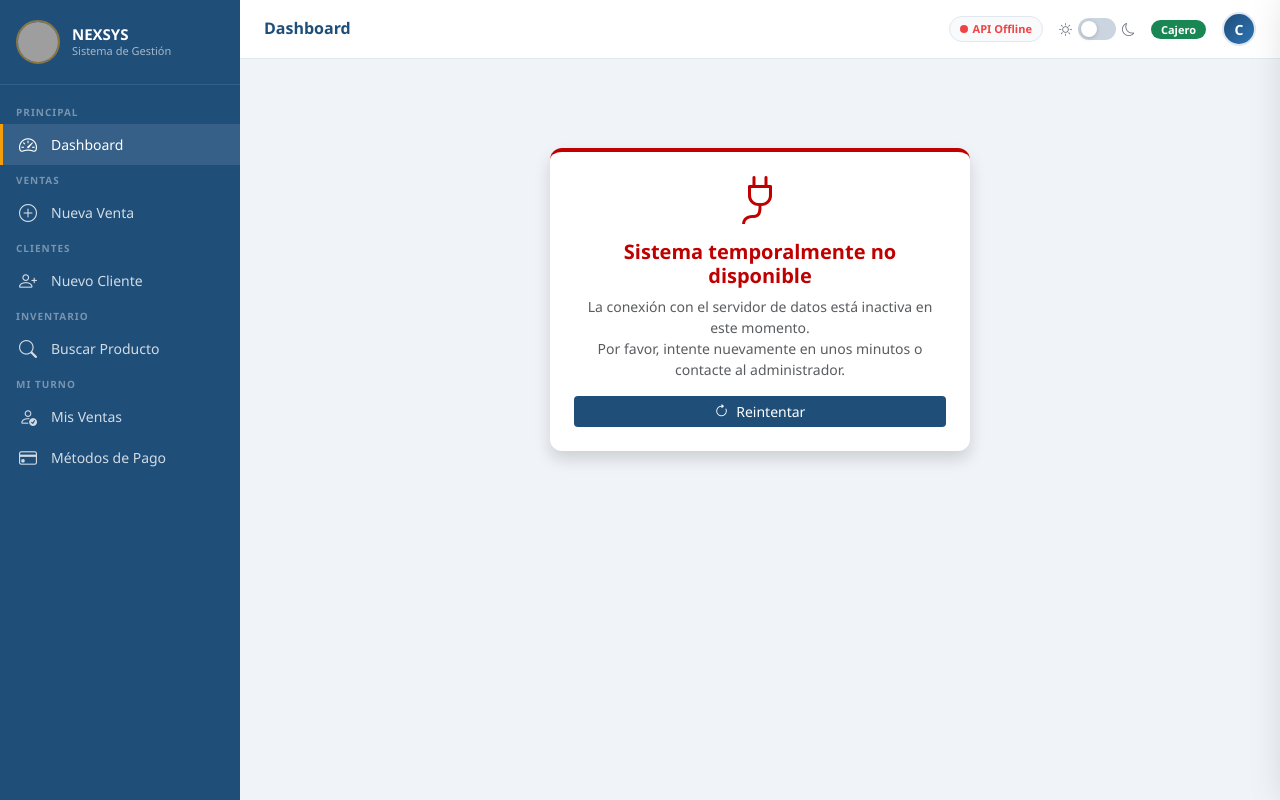
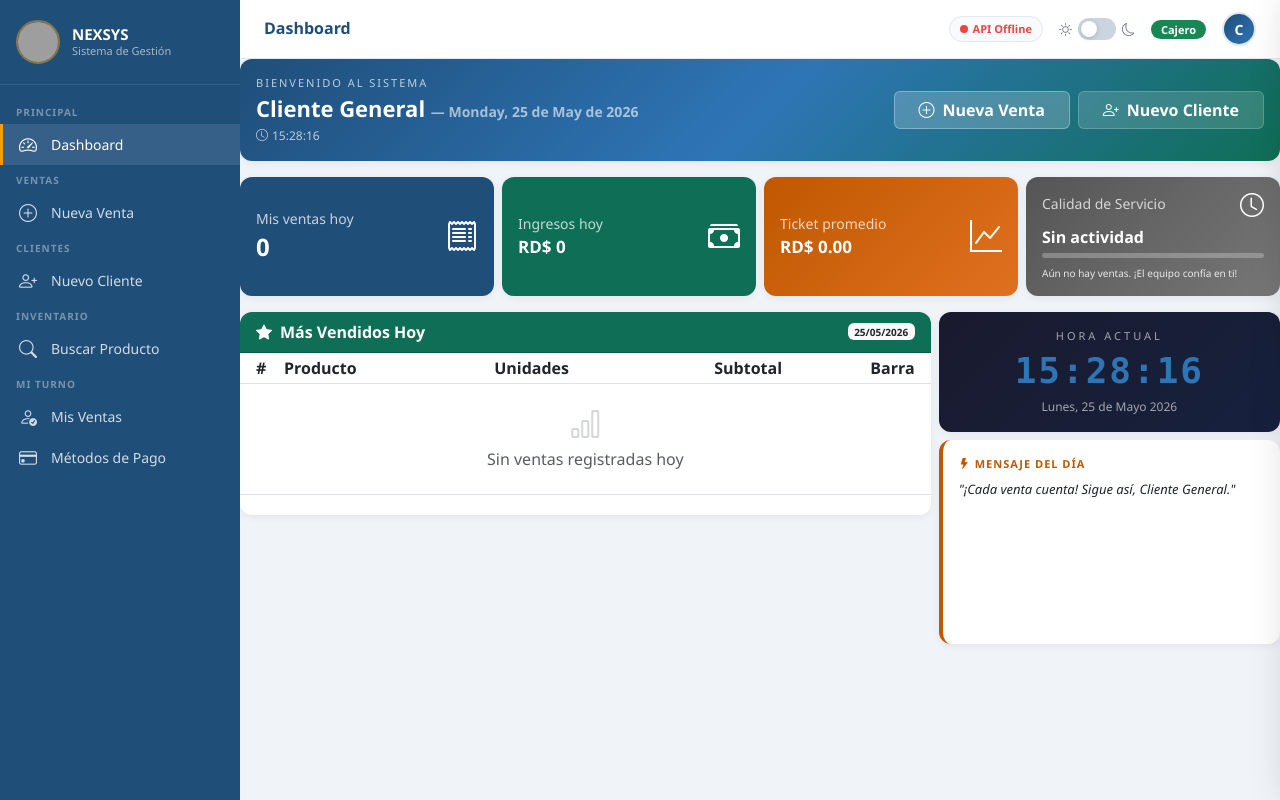
Before and after one commit to kabra9649-arch/minimarket-backend, a PHP site: page /dashboard.php in a window 1280 px wide. Run offline with PHP 8.4, Linux system fonts and the light colour scheme; the visitor is signed in with stand-in values (Sample User, id 1); data comes from the database, SQL or seed files in the repository; data that the repository does not hold is empty; some libraries are stand-ins or nearby versions; grey boxes are pictures that could not be loaded.

Commit message:
feat:klk con el klk saaaaaaaaa

```diff
--- a/dashboard.php
+++ b/dashboard.php
@@ -2,48 +2,6 @@
 require_once 'config/database.php';
 require_once 'config/session.php';
 requireLogin();
-
-// ── Verificar si la API está activa ──────────────────────────────────────────
-$apiUrl = (isset($_SERVER['HTTPS']) && $_SERVER['HTTPS']==='on' ? 'https' : 'http')
-        . '://' . $_SERVER['HTTP_HOST'] . '/api/dashboard_data.php';
-
-$apiActiva = false;
-$ctx = stream_context_create(['http' => ['timeout' => 3, 'ignore_errors' => true]]);
-$apiResp = @file_get_contents($apiUrl, false, $ctx);
-if ($apiResp !== false) {
-    $apiJson = json_decode($apiResp, true);
-    $apiActiva = is_array($apiJson); // Responde con JSON válido → activa
-}
-
-// Roles permitidos para ver el dashboard
-$rolesPermitidos = ['admin', 'cajero', 'gerente'];
-$rolActual = $_SESSION['rol'] ?? '';
-
-// Si la API está apagada O el rol no está permitido → mostrar aviso y salir
-if (!$apiActiva || !in_array($rolActual, $rolesPermitidos)) {
-    $pageTitle = 'Dashboard';
-    include 'views/layouts/header.php';
-    ?>
-    <div class="d-flex flex-column align-items-center justify-content-center" style="min-height:60vh;">
-      <div class="card shadow text-center p-4" style="max-width:420px;border-top:4px solid #C00000;">
-        <div class="mb-3">
-          <i class="bi bi-plug" style="font-size:48px;color:#C00000;"></i>
-        </div>
-        <h5 class="fw-bold mb-2" style="color:#C00000;">Sistema temporalmente no disponible</h5>
-        <p class="text-muted mb-3" style="font-size:14px;">
-          La conexión con el servidor de datos está inactiva en este momento.<br>
-          Por favor, intente nuevamente en unos minutos o contacte al administrador.
-        </p>
-        <button onclick="location.reload()" class="btn btn-sm text-white" style="background:#1F4E79;">
-          <i class="bi bi-arrow-clockwise me-1"></i> Reintentar
-        </button>
-      </div>
-    </div>
-    <?php
-    include 'views/layouts/footer.php';
-    exit;
-}
-// ─────────────────────────────────────────────────────────────────────────────
 
 $db = getDB();
 $pageTitle = 'Dashboard';
```
